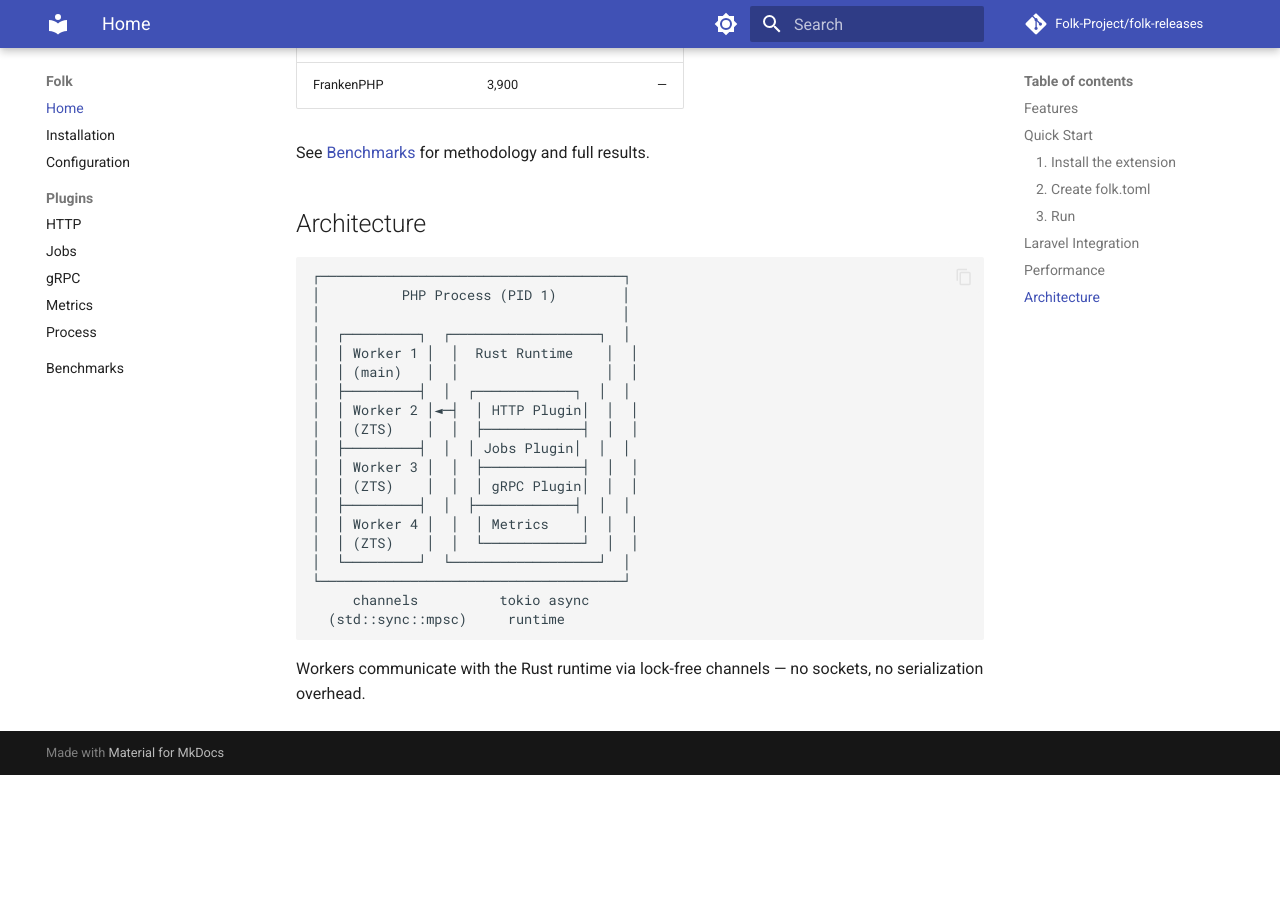
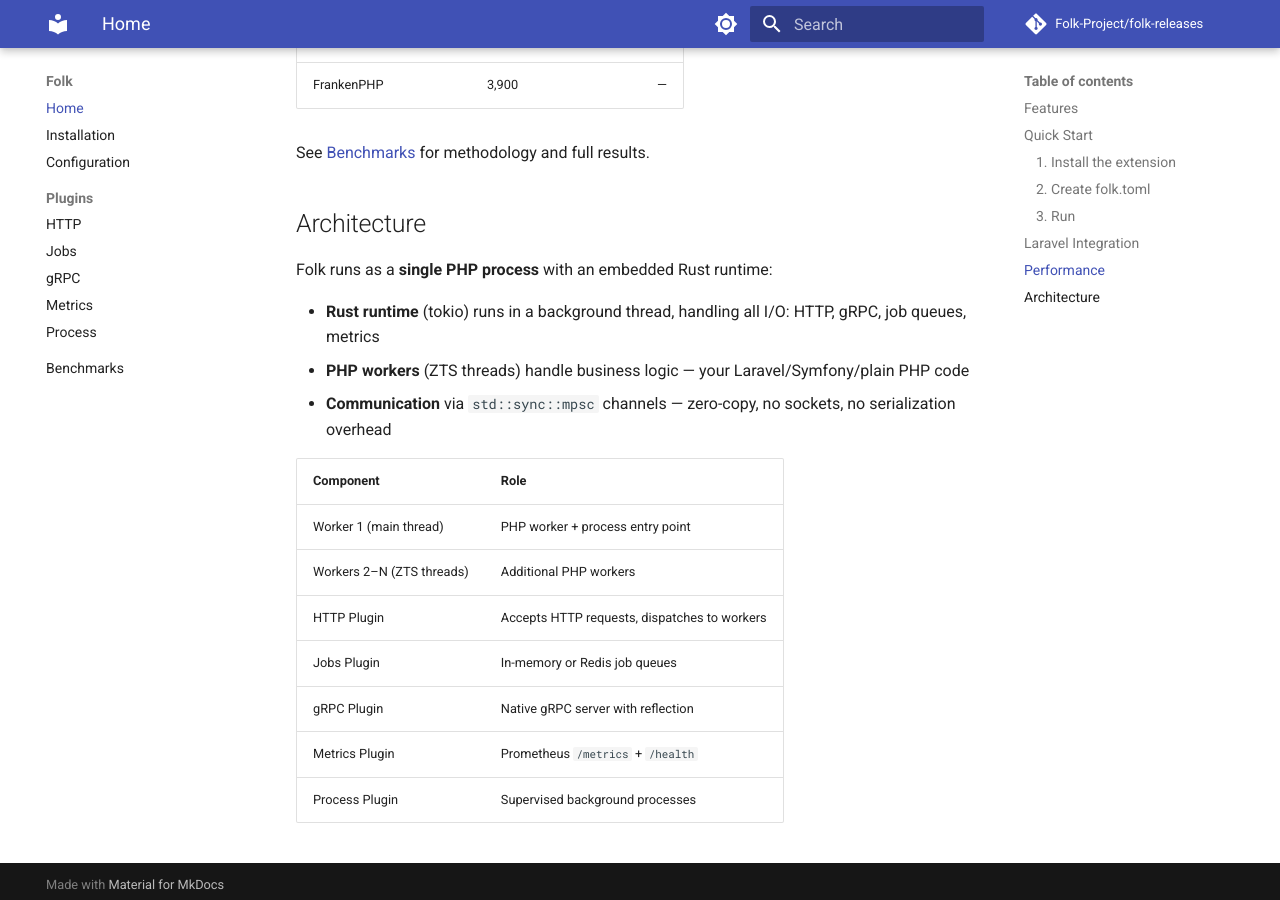
Before and after one commit to Folk-Project/folk-releases, an MkDocs documentation site: the page built from docs/index.md, in a window 1280 px wide and 900 px high, scrolled down 1658 px. Built offline with MkDocs 1.6.1 and Material for MkDocs 9.7.7, drawn with Linux system fonts in a browser that asks for light colours; comment, search, counter and statistics services are not loaded; before the commit the page ends 2433 px from its top, so only the background shows below that.

Commit message:
fix: reliable manifest parsing, fix architecture docs
- Replace grep-based manifest parsing with python (was extracting
  release version 0.1.0 instead of builder version 0.2)
- Remove --platform=$TARGETPLATFORM from Dockerfile (redundant warning)
- Replace ASCII architecture diagram with table (renders better)

Co-Authored-By: Claude Opus 4.6 (1M context) <noreply@anthropic.com>

````diff
--- a/docs/index.md
+++ b/docs/index.md
@@ -66,26 +66,18 @@ See [Benchmarks](benchmarks.md) for methodology and full results.
 
 ## Architecture
 
-```
-┌─────────────────────────────────────┐
-│          PHP Process (PID 1)        │
-│                                     │
-│  ┌─────────┐  ┌──────────────────┐  │
-│  │ Worker 1 │  │  Rust Runtime    │  │
-│  │ (main)   │  │                  │  │
-│  ├─────────┤  │  ┌────────────┐  │  │
-│  │ Worker 2 │◄─┤  │ HTTP Plugin│  │  │
-│  │ (ZTS)    │  │  ├────────────┤  │  │
-│  ├─────────┤  │  │ Jobs Plugin│  │  │
-│  │ Worker 3 │  │  ├────────────┤  │  │
-│  │ (ZTS)    │  │  │ gRPC Plugin│  │  │
-│  ├─────────┤  │  ├────────────┤  │  │
-│  │ Worker 4 │  │  │ Metrics    │  │  │
-│  │ (ZTS)    │  │  └────────────┘  │  │
-│  └─────────┘  └──────────────────┘  │
-└─────────────────────────────────────┘
-     channels          tokio async
-  (std::sync::mpsc)     runtime
-```
+Folk runs as a **single PHP process** with an embedded Rust runtime:
 
-Workers communicate with the Rust runtime via lock-free channels — no sockets, no serialization overhead.
+- **Rust runtime** (tokio) runs in a background thread, handling all I/O: HTTP, gRPC, job queues, metrics
+- **PHP workers** (ZTS threads) handle business logic — your Laravel/Symfony/plain PHP code
+- **Communication** via `std::sync::mpsc` channels — zero-copy, no sockets, no serialization overhead
+
+| Component | Role |
+|-----------|------|
+| Worker 1 (main thread) | PHP worker + process entry point |
+| Workers 2–N (ZTS threads) | Additional PHP workers |
+| HTTP Plugin | Accepts HTTP requests, dispatches to workers |
+| Jobs Plugin | In-memory or Redis job queues |
+| gRPC Plugin | Native gRPC server with reflection |
+| Metrics Plugin | Prometheus `/metrics` + `/health` |
+| Process Plugin | Supervised background processes |
````
Also changed, not shown: 1 other file.
